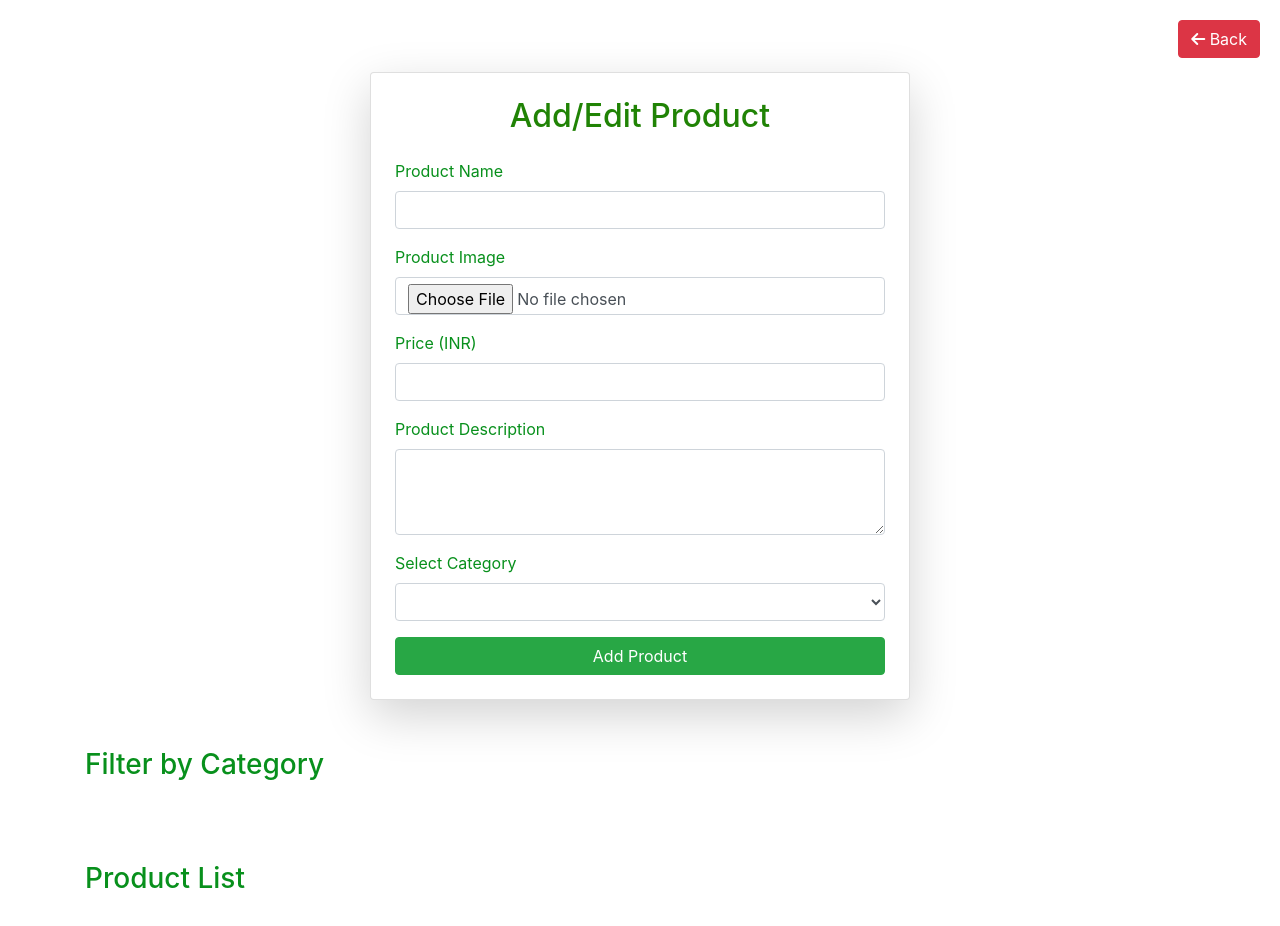
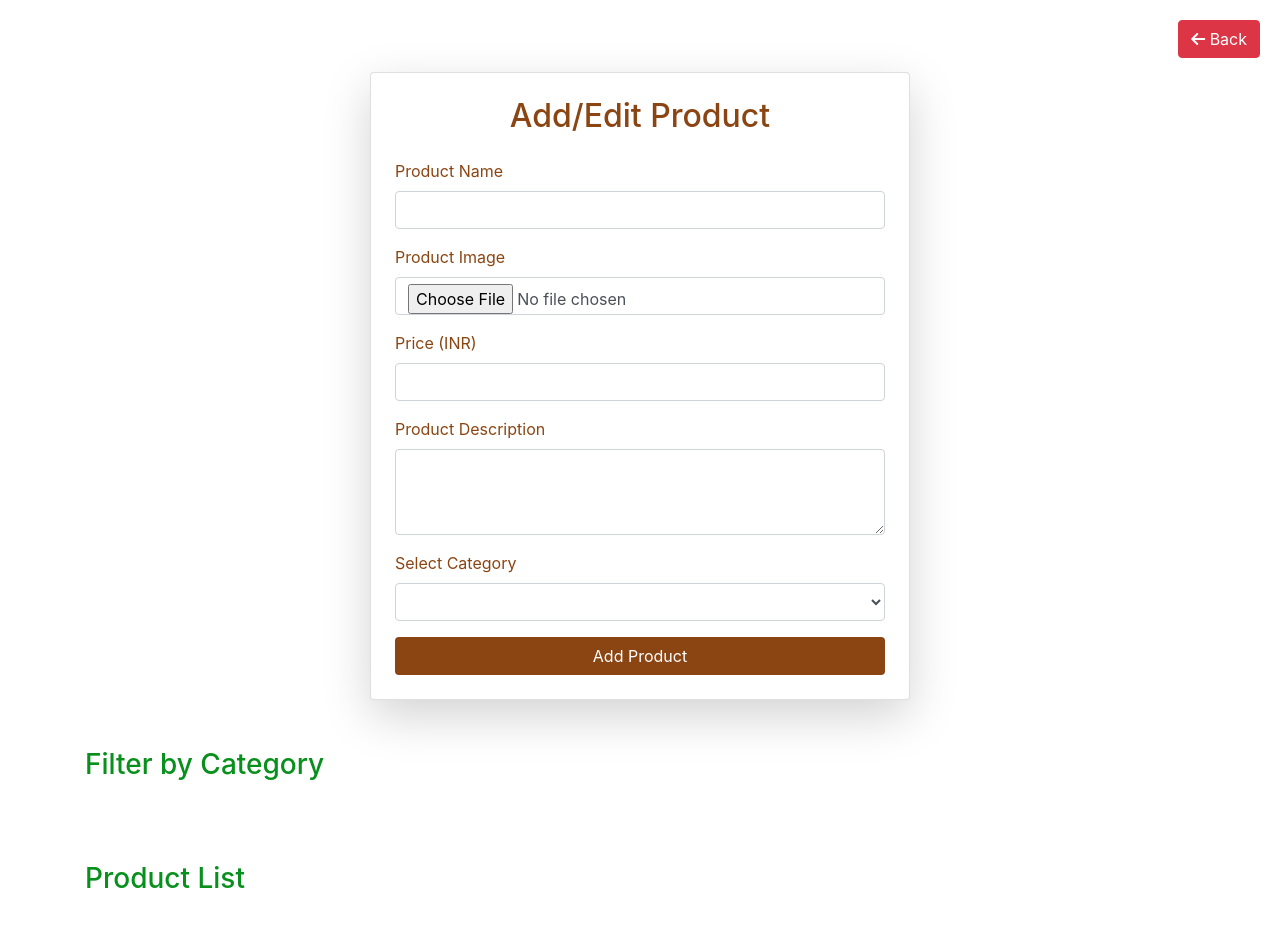
Before and after one commit to Srihari1811/SBT-new, a plain HTML site: page client/addproduct.html in a window 1280 px wide. Drawn offline with nearby package versions, Linux system fonts and the light colour scheme; no server answers.

Commit message:
Update addproduct.html

```diff
--- a/client/addproduct.html
+++ b/client/addproduct.html
@@ -25,45 +25,45 @@
     <div class="row">
         <div class="col-lg-6 mt-4 mx-auto">
             <div class="card p-4 shadow-lg">
-                <h2 id="form-title" class="text-center mb-4" style="color: rgb(32, 131, 5);">Add/Edit Product</h2>
+                <h2 id="form-title" class="text-center mb-4" style="color: #8B4513;">Add/Edit Product</h2>
                 <div id="alertMessage" class="alert" style="display: none; text-align:center; font-weight:bold;"></div>
 
                 <form id="productForm">
                     <div class="mb-3">
-                        <label for="productName" style="color: rgb(8, 144, 28);" class="form-label">Product Name</label>
+                        <label for="productName" style="color: #8B4513;" class="form-label">Product Name</label>
                         <input type="text" class="form-control" id="productName" required>
                     </div>
 
                     <div class="mb-3">
-                        <label for="productImage" style="color: rgb(8, 144, 28);" class="form-label">Product Image</label>
+                        <label for="productImage" style="color: #8B4513;" class="form-label">Product Image</label>
                         <img id="imagePreview" src="" alt="" class="img-thumbnail mb-3" style="max-height: 150px; display: none;">
                         <input type="file" class="form-control" id="productImage" accept="image/jpeg, image/png">
                     </div>
 
                     <div class="mb-3">
-                        <label for="productPrice" style="color: rgb(8, 144, 28);" class="form-label">Price (INR)</label>
+                        <label for="productPrice" style="color: #8B4513;" class="form-label">Price (INR)</label>
                         <input type="number" class="form-control" id="productPrice" required>
                     </div>
 
                     <div class="mb-3">
-                        <label for="productDescription" style="color: rgb(8, 144, 28);" class="form-label">Product Description</label>
+                        <label for="productDescription" style="color: #8B4513;" class="form-label">Product Description</label>
                         <textarea class="form-control" id="productDescription" rows="3" required></textarea>
                     </div>
 
                     <div class="mb-3">
-                        <label for="categorySelect" style="color: rgb(8, 144, 28);" class="form-label">Select Category</label>
+                        <label for="categorySelect" style="color: #8B4513;" class="form-label">Select Category</label>
                         <select class="form-control" id="categorySelect" required>
                             <!-- Categories will be populated dynamically -->
                         </select>
                     </div>
 
-                    <button type="submit" class="btn btn-success w-100" id="submitButton">Add Product</button>
+                    <button type="submit" class="btn w-100" id="submitButton" style="background-color: #8B4513; color: white;">Add Product</button>
+
 
                 </form>
             </div>
         </div>
     </div>
-
 
     <!-- Category Filter Buttons -->
     <div class="row mt-5">
```
